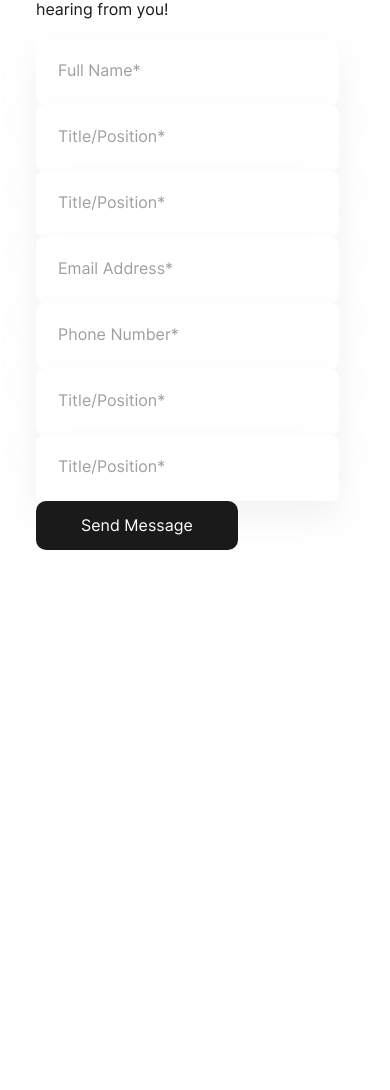
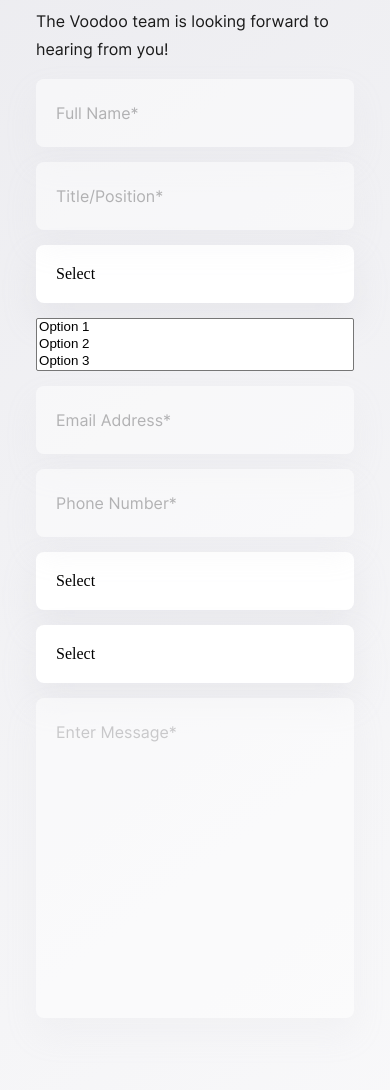
Before and after one commit to Potewoo/test-task, a plain HTML site: page index.html in a window 390 px wide. Shown: the part 112-1202 px from the top of the page. Before the commit the page ends 844 px from the top, so only its background shows below. Drawn offline with Linux system fonts and the light colour scheme.

Commit message:
Some changes in css

```diff
--- a/index.html
+++ b/index.html
@@ -21,18 +21,18 @@
                     <input placeholder="Title/Position*" type="text" name="title-position" autocomplete="on">
 
 
-                    <input placeholder="Title/Position*" type="text" name="title-position" autocomplete="on">
-                    <!-- <select required size="3" aria-placeholder="Practice / Institution*">
+                    <div class="select">Select</div>
+                    <select required size="3" aria-placeholder="Practice / Institution*">
                         <option value="value1">Option 1</option>
                         <option value="value2">Option 2</option>
                         <option value="value3">Option 3</option>
-                    </select> -->
+                    </select>
                     <input placeholder="Email Address*" type="email" name="email" autocomplete="on">
                     <input placeholder="Phone Number*" type="number" name="number" autocomplete="on">
 
 
 
-                    <input placeholder="Title/Position*" type="text" name="title-position" autocomplete="on">
+                    <div class="select">Select</div>
                     <!-- <select required size="5" aria-placeholder="Medical Profession*">
                         <option value="value1">Option 1</option>
                         <option value="value2">Option 2</option>
@@ -40,18 +40,15 @@
                         <option value="value4">Option 4</option>
                         <option value="value5">Option 5</option>
                     </select> -->
-
-
-
-
-                    <input placeholder="Title/Position*" type="text" name="title-position" autocomplete="on">
+                </div>
+                <div class="select">Select</div>
                     <!-- <select required size="3" aria-placeholder="Type of Inquiry*">
                         <option value="value1">Option 1</option>
                         <option value="value2">Option 2</option>
                         <option value="value3">Option 3</option>
-                    </select>
-                    <input placeholder="Enter Message*" type="text" name="text" autocomplete="on"> -->
-                </div>
+                    </select>-->
+
+                    <textarea id="textarea-style" wrap="off" cols="30" rows="10" placeholder="Enter Message*" type="text" name="text"></textarea>
                 <div class="send-message">
                     <input type="submit" id="button" style="display: none;">
                     <label  class="style-for-button" for="button">Send Message</label>
@@ -59,7 +56,7 @@
                </form>
             </div>
         </div>
-            <div class="map" style="background-color: red;"></div>
+            <div class="map" style="background-color: red; height: 100vh;"></div>
         </div>
     </div>
 </body>
--- a/style.css
+++ b/style.css
@@ -7,11 +7,22 @@
     src:url(src/Inter-Regular.ttf)
 }
 
+body {
+    background: rgb(236,236,240);
+    background: linear-gradient(143deg, rgba(236,236,240,1) 0%, rgba(255,255,255,1) 100%);
+}
+
 .contact-form-task-and-map-grid {
     margin: auto;
-    max-width: 85%;
+    max-width: 80%;
     margin-top: 5%;
-    }
+    display: grid;
+    grid-template-columns: 1fr 1fr;
+    grid-template-rows: 1fr;
+    column-gap: 30px;
+    min-height: 90vh;
+}
+
 .contact-us-voodoo h1{
     font-family: "Avenir-Bold";
     font-style: normal;
@@ -29,19 +40,11 @@
     line-height: 28px;
     color: #1A1A1A;
 }
-input{
-    width: 299px;
-    height: 64px;
-    border: transparent;
-
-    background: #FFFFFF;
-    box-shadow: 0px 16px 32px rgba(202, 203, 210, 0.25);
-    border-radius: 8px;
+form{
+    display: grid;
+    gap: 15px;
 }
-input::placeholder {
-    width: 148px;
-    height: 28px;
-
+input, textarea, .select::placeholder {
     font-family: "Inter-Regular";
     font-style: normal;
     font-weight: 400;
@@ -49,10 +52,22 @@ input::placeholder {
     line-height: 28px;
     color: #414042;
     opacity: 0.5;
-    padding-left: 20px;
 }
 .input-form-grid{
     margin: auto;
+    display: grid;
+    grid-template-columns: 1fr 1fr;
+    gap: 15px;
+    width: 100%;
+}
+input, textarea, .select {
+    border: transparent;
+    outline: none;
+    background: #FFFFFF;
+    box-shadow: 0px 16px 32px rgba(202, 203, 210, 0.25);
+    border-radius: 8px;
+    padding: 20px;
+    box-sizing: border-box;
 }
 .style-for-button{
     display: block;
@@ -68,6 +83,48 @@ input::placeholder {
     font-size: 16px;
     line-height: 19px;
     text-align: center;
-
+    margin-top: 30px;
     color: #FFFFFF;
 }
+
+#textarea-style{
+    outline: none;
+    overflow: auto;
+    resize: none;
+}
+textarea::placeholder{
+    font-family: "Inter-Regular";
+    font-style: normal;
+    font-weight: 400;
+    font-size: 16px;
+    line-height: 28px;
+    color: #414042;
+    opacity: 0.5;
+}
+
+@media (max-width: 720px) {
+    .contact-form-task-and-map-grid{
+        max-width: 85%;
+        margin: auto;
+        margin-top: 7vh;
+        grid-template-columns: 1fr;
+    }
+    .contact-us-form-grid{
+        display: grid;
+        grid-template-columns: 1fr;
+        /* grid-auto-rows: ; */
+    }
+
+    .input-form-grid {
+        grid-template-columns: 1fr;
+        grid-auto-rows: minmax(50px, max-content);
+    }
+
+    .send-message{
+        margin-top: 30px;
+        width: 100%;
+    }
+    .style-for-button {
+        display: block;
+    }
+}
```
